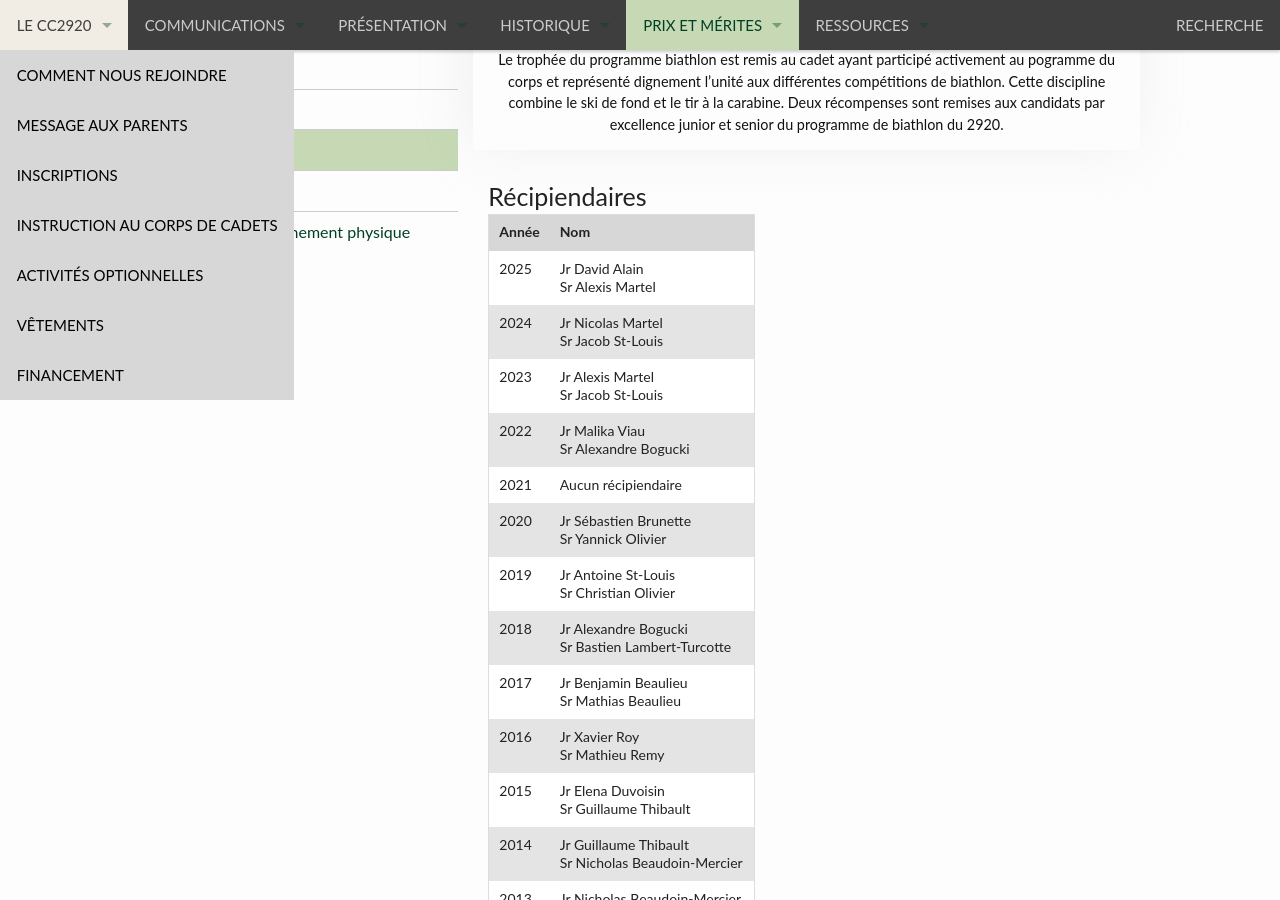
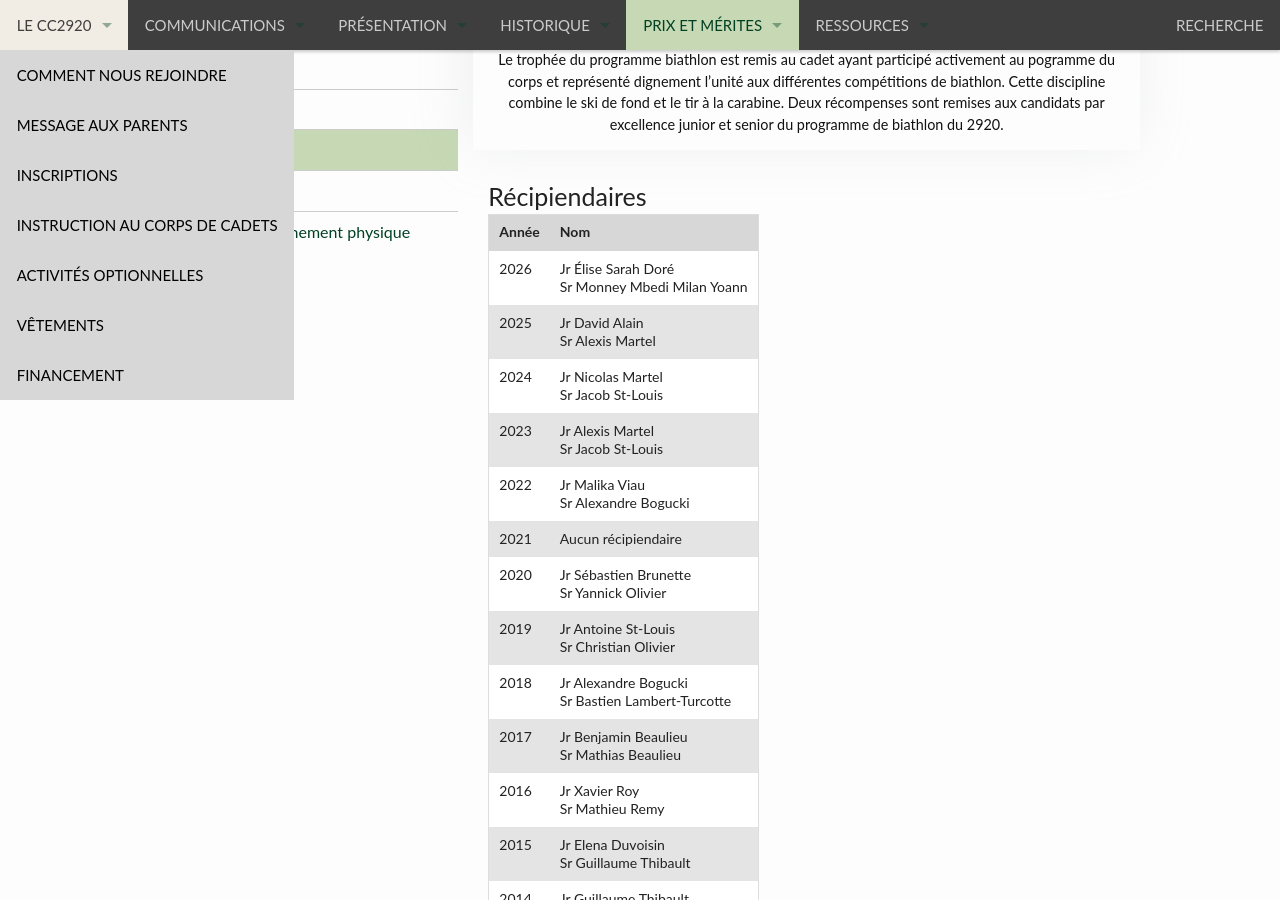
Before and after one commit to CC2920/web, a Jekyll site: the page built from _prix/plaques-trophees/efficacite-biathlon.md, in a window 1280 px wide and 900 px high, scrolled down 934 px. Built offline with Jekyll 4.4.1, drawn with Linux system fonts in a browser that asks for light colours.

Commit message:
Add 2026 recipients to the biathlon trophy list

```diff
--- a/_prix/plaques-trophees/efficacite-biathlon.md
+++ b/_prix/plaques-trophees/efficacite-biathlon.md
@@ -13,6 +13,7 @@ prix:
 
 | Année | Nom |
 | --- | --- |
+| 2026 | Jr Élise Sarah Doré <br>Sr Monney Mbedi Milan Yoann |
 | 2025 | Jr David Alain <br>Sr Alexis Martel |
 | 2024 | Jr Nicolas	Martel <br>Sr Jacob St-Louis |
 | 2023 | Jr Alexis Martel <br>Sr Jacob St-Louis |
```
